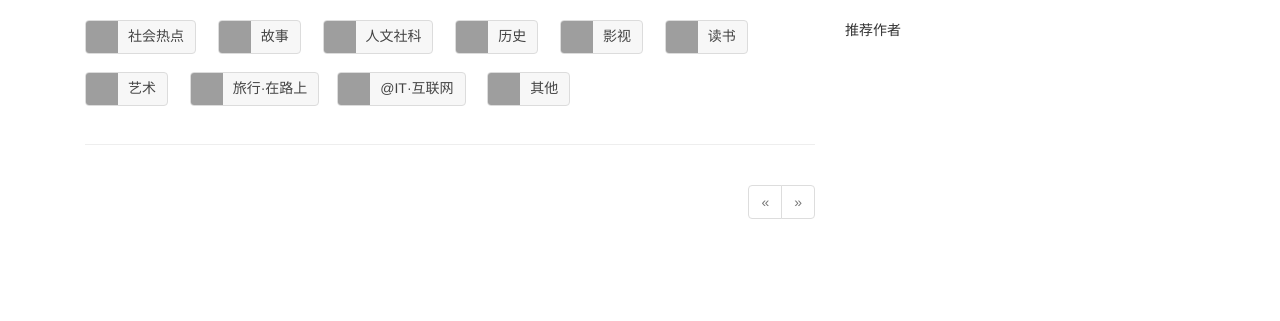
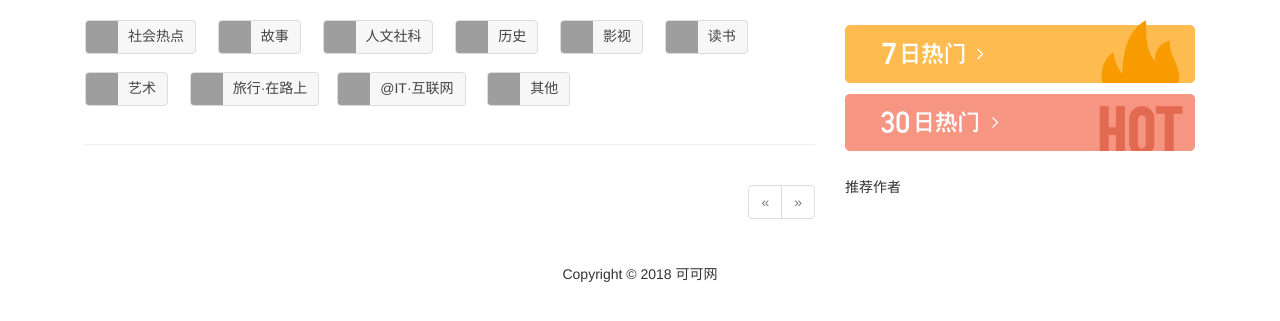
Before and after one commit to kevinforme/my_flask, a Flask app: page / in a window 1280 px wide. Shown: the part 52-373 px from the top of the page. Run offline with Flask 2, Linux system fonts and the light colour scheme; data that the repository does not hold is empty; some libraries are stand-ins or nearby versions; grey boxes are pictures that could not be loaded.

Commit message:
Home page added some styles

```diff
--- a/app/main/views.py
+++ b/app/main/views.py
@@ -1,6 +1,6 @@
 from flask_login import login_required, current_user
 
-from app import db, cache
+from app import db
 from app.decorators import admin_required, permission_required
 from app.main.forms import EditProfileForm, EditProfileAdminForm, PostForm, CommentForm
 from app.models import Permission, User, Role, Post, Comment, PostKind
@@ -23,7 +23,6 @@ def server_shutdown():
 # 主页路由
 @main.route('/')
 def index():
-    print(1111111111111111111111)
     page = request.args.get('page', 1, type=int)
     pagination = Post.query.order_by(Post.timestamp.desc()).paginate(
         page, per_page=current_app.config['FLASKY_POST_PER_PAGE'], error_out=False
@@ -36,7 +35,6 @@ def index():
 # 仅查看关注者文章的路由
 @main.route('/followed_posts')
 @login_required
-@cache.cached(timeout=30, key_prefix='index', unless=None)
 def followed_posts():
     page = request.args.get('page', 1, type=int)
     pagination = current_user.followed_posts.order_by(Post.timestamp.desc()).paginate(
@@ -47,7 +45,6 @@ def followed_posts():
 
 
 @main.route('/posts')
-@cache.cached(timeout=30, key_prefix='index', unless=None)
 def posts():
     k = request.args.get('kind')
     if k is None:
@@ -134,7 +131,6 @@ def write_articles():
 
 # 显示文章详情的路由
 @main.route('/post/<int:id>', methods=['GET', 'POST'])
-@cache.cached(timeout=60*5, key_prefix='index', unless=None)
 def post(id):
     post = Post.query.get_or_404(id)
     form = CommentForm()
--- a/app/static/styles.css
+++ b/app/static/styles.css
@@ -192,3 +192,13 @@ padding: 10px 0 0 100px;
     color: #ea6f5a !important;
     font-weight: 800;
 }
+.pic-7{
+    width: 100%;
+    min-height: 50px;
+    margin-bottom: 6px;
+    border-radius: 4px;
+}
+footer{
+    text-align: center;
+    margin: 20px 0 20px 0;
+}
--- a/app/templates/base.html
+++ b/app/templates/base.html
@@ -62,6 +62,10 @@
         {% endfor %}
         {% block page_content %}{% endblock %}
     </div>
+    {% block footer %}
+        <footer><span>Copyright © 2018 可可网</span></footer>
+
+    {% endblock %}
 {% endblock %}
 
 {% block scripts %}
--- a/app/templates/index.html
+++ b/app/templates/index.html
@@ -62,6 +62,11 @@
         </div>
     </div>
     <div class="col-md-4">
+        <div>
+        <a href="#"><img class="pic-7" src="{{ url_for('static',filename='banner-s-3-7123fd94750759acf7eca05b871e9d17.png') }}" alt="7"></a>
+            <a href="#"><img class="pic-7" src="{{ url_for('static',filename='banner-s-4-b70da70d679593510ac93a172dfbaeaa.png') }}" alt="30"></a>
+        </div>
+        <br>
         {% include '_recommends.html' %}
     </div>
 {% endblock %}
```
Also changed, not shown: app/static/banner-s-3-7123fd94750759acf7eca05b871e9d17.png (added), app/static/banner-s-4-b70da70d679593510ac93a172dfbaeaa.png (added).
